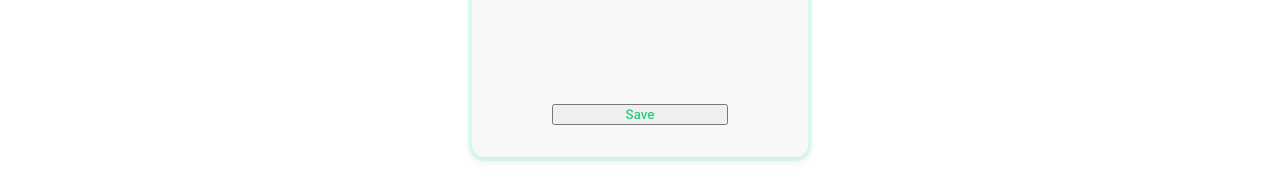
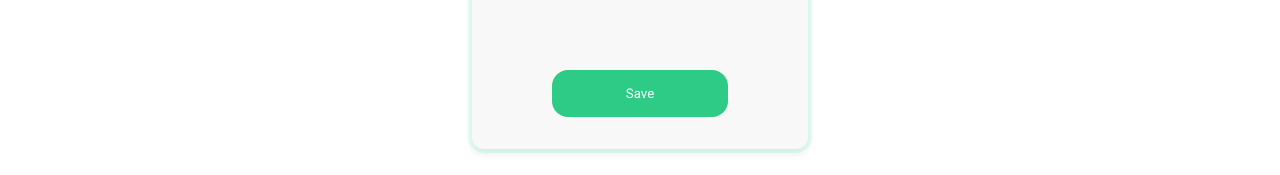
Before and after one commit to abem93/FE-Health-Comparison, an Angular app: page /profile in a window 1280 px wide. Shown: the part 420-595 px from the top of the page. Built offline with nearby package versions, Linux system fonts and the light colour scheme.

Commit message:
styled user profile component

```diff
--- a/src/app/features/profile/profile.component.scss
+++ b/src/app/features/profile/profile.component.scss
@@ -35,7 +35,7 @@ h1{
   font-family: "Roboto", sans-serif;
   font-weight: 500;
   font-style: bold;
-  font-size: 1.5em;
+  font-size: 1.2em;
   margin-bottom: 0;
 }
 .profile-card p{
@@ -43,7 +43,7 @@ h1{
   text-align: center;
   font-family: "Roboto", sans-serif;
   font-weight: 300;
-  font-size: 1.2em;
+  font-size: 1.1em;
 }
 
 .profile-card button{
@@ -51,15 +51,17 @@ h1{
   bottom: 2rem;
   right: 5rem;
   left: 5rem;
-  text-decoration: none;
-  cursor: pointer;
-  font-weight: 500;
-  font-style: bold;
-  color: rgb(45, 203, 134);
+  padding: 1rem 2rem;
+  border: 0;
+  box-sizing: border-box;
+  border-radius: 1rem;
+  background-color: rgb(45, 203, 134);
+  color: #ffffff;
 }
 
 .profile-card button:hover{
-  color: rgb(65, 244, 166);
+  color: white;
+  background-color: rgb(65, 244, 166);
 }
 
 .profile-divider{
```
